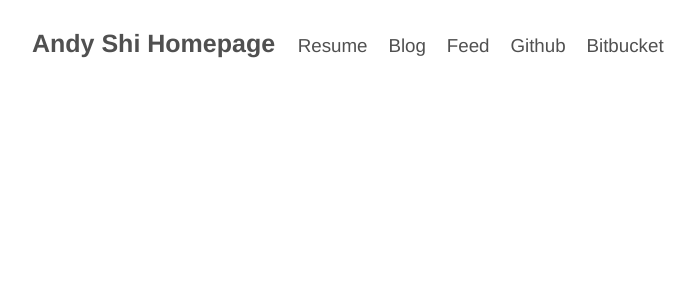
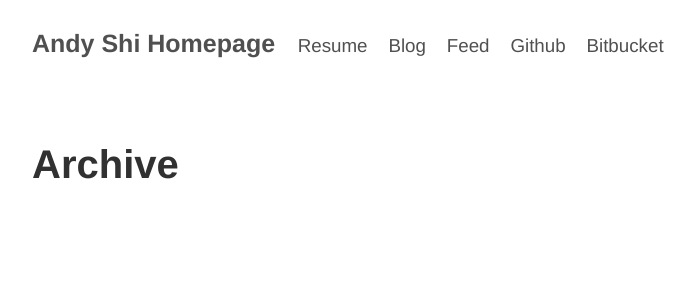
Before and after one commit to shiandy/shiandy.github.io, a Jekyll site: the page built from blog.html, in a window 1280 px wide. Shown: the top 300 px of the page, without its empty margins (228-923 px from the left). Built offline with Jekyll 4.4.1, drawn with Linux system fonts in a browser that asks for light colours; Markdown is read by kramdown in place of the engine named in the settings.

Commit message:
rename archive to blog

```diff
--- a/_layouts/default.html
+++ b/_layouts/default.html
@@ -16,7 +16,7 @@
        &nbsp;&nbsp;&nbsp;<a href="{{ site.path }}/AndyShi_Resume.pdf">Resume</a>
      </small>
      <small>
-        &nbsp;&nbsp;&nbsp;<a href="{{ site.path }}/archive.html">Blog</a>
+        &nbsp;&nbsp;&nbsp;<a href="{{ site.path }}/blog.html">Blog</a>
      </small>
      <small>
        &nbsp;&nbsp;&nbsp;<a href="{{ site.path }}/feed.xml">Feed</a>
--- a/blog.html
+++ b/blog.html
@@ -1,14 +1,18 @@
 ---
 layout: default
-title: Andy Shi | Blog
+title: Archive
 ---
 
+<h1>Archive</h1>
 
-<ul>
-  {% for post in site.posts %}
-    <li>
-      <a href="{{ post.url }}">{{ post.title }}</a>
-      {{ post.excerpt }}
-    </li>
-  {% endfor %}
-</ul>
+{% for post in site.posts %}
+
+<div>
+  {{ post.date | date: "%b %-d, %Y" }}
+    »
+  <span class='post-title'>
+    <a href="{{ site.path }}{{ post.url }}">{{ post.title }}</a>
+  </span>
+</div>
+
+{% endfor %}
```
Also changed, not shown: archive.html (deleted, +0 -18 lines).
